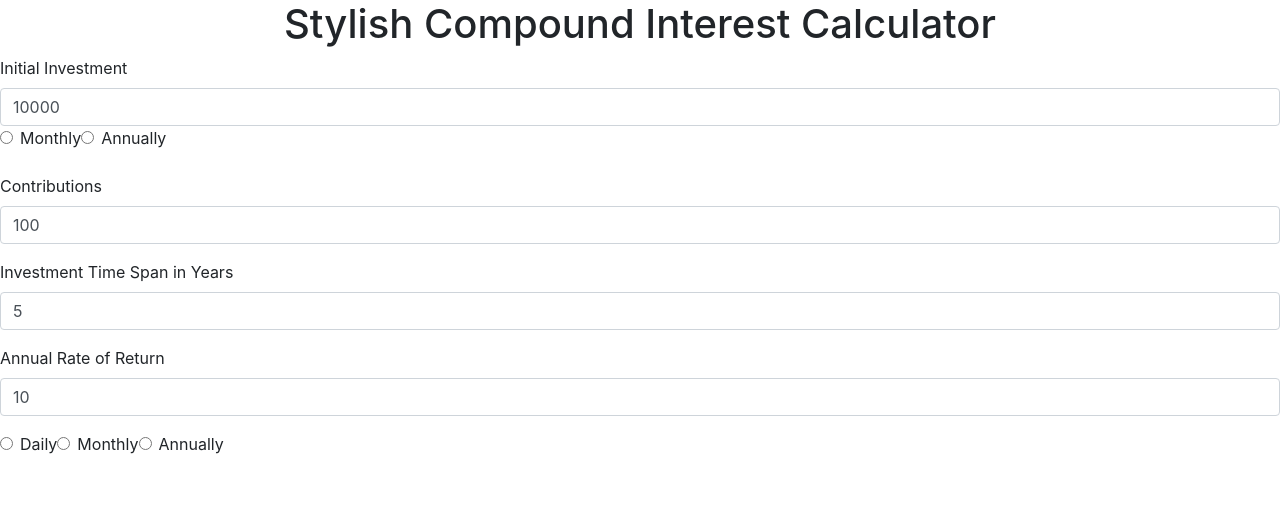
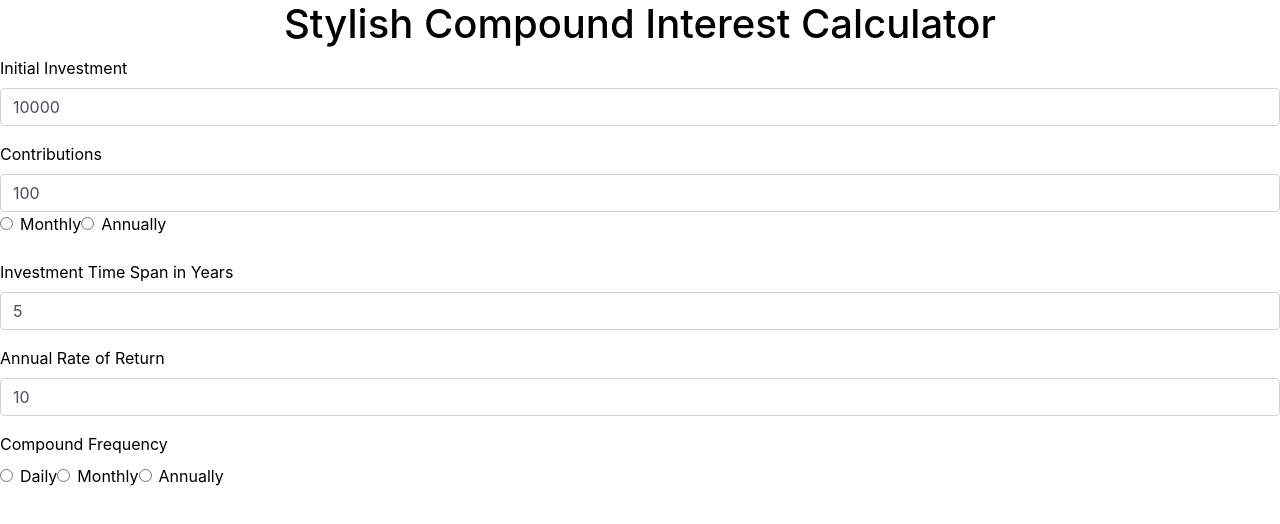
Before and after one commit to Shriever/Compound-interest-calculator, a React (Create React App) app: page / in a window 1280 px wide. Shown: the top 524 px of the page. Built offline with nearby package versions, Linux system fonts and the light colour scheme.

Commit message:
created dummy data for calculator function

```diff
--- a/src/Components/InvestmentForm.tsx
+++ b/src/Components/InvestmentForm.tsx
@@ -28,7 +28,7 @@ const InvestmentForm: React.FC = () => {
       <Form.Group controlId='formBasicPrincipal'>
         <Form.Label>Initial Investment</Form.Label>
         <Form.Control
-          min='0'
+          min='100'
           type='number'
           name='principal'
           value={state.inputs.principal}
@@ -44,13 +44,6 @@ const InvestmentForm: React.FC = () => {
             })
           }
         />
-        <Form.Group className='radio-buttons'>
-          <Form.Check id='monthly' name='time' type='radio' value='Monthly' />
-          <Form.Label htmlFor='monthly'>Monthly</Form.Label>
-
-          <Form.Check id='annually' name='time' type='radio' value='annually' />
-          <Form.Label htmlFor='annually'>Annually</Form.Label>
-        </Form.Group>
       </Form.Group>
       <Form.Group controlId='formBasicContributions'>
         <Form.Label>Contributions</Form.Label>
@@ -71,6 +64,13 @@ const InvestmentForm: React.FC = () => {
             })
           }
         />
+        <Form.Group className='radio-buttons'>
+          <Form.Check id='monthly' name='time' type='radio' value='Monthly' />
+          <Form.Label htmlFor='monthly'>Monthly</Form.Label>
+
+          <Form.Check id='annually' name='time' type='radio' value='annually' />
+          <Form.Label htmlFor='annually'>Annually</Form.Label>
+        </Form.Group>
       </Form.Group>
       <Form.Group controlId='formBasicTimeSpan'>
         <Form.Label>Investment Time Span in Years</Form.Label>
@@ -113,17 +113,25 @@ const InvestmentForm: React.FC = () => {
           }
         />
       </Form.Group>
-      <Form.Group
-        controlId='formBasicCompoundFrequency'
-        className='radio-buttons'
-      >
-        <Form.Check id='daily' name='time' type='radio' value='daily' />
+      <Form.Group controlId='formBasicCompoundRate' className='radio-buttons'>
+        <Form.Label className='group-title'>Compound Frequency</Form.Label>
+        <Form.Check id='daily' name='compoundRate' type='radio' value='daily' />
         <Form.Label htmlFor='daily'>Daily</Form.Label>
-        <Form.Check id='monthly' name='time' type='radio' value='Monthly' />
-        <Form.Label htmlFor='monthly'>Monthly</Form.Label>
+        <Form.Check
+          id='monthly-comp'
+          name='compoundRate'
+          type='radio'
+          value='Monthly'
+        />
+        <Form.Label htmlFor='monthly-comp'>Monthly</Form.Label>
 
-        <Form.Check id='annually' name='time' type='radio' value='annually' />
-        <Form.Label htmlFor='annually'>Annually</Form.Label>
+        <Form.Check
+          id='annually-comp'
+          name='compoundRate'
+          type='radio'
+          value='annually'
+        />
+        <Form.Label htmlFor='annually-comp'>Annually</Form.Label>
       </Form.Group>
     </Form>
   );
--- a/src/index.scss
+++ b/src/index.scss
@@ -1,16 +1,29 @@
+@import url("https://fonts.googleapis.com/css2?family=Roboto:wght@500&display=swap");
+
 * {
   box-sizing: border-box;
   margin: 0;
   padding: 0;
+  color: #000;
+}
+body {
+  font-family: "Roboto", sans-serif;
 }
 
 /*
 ==============
-InvestmentForm
+InvestmentForm Start
 ==============
 */
 .radio-buttons {
   display: flex;
-
-
+  flex-wrap: wrap;
+  .group-title {
+    flex-basis: 100%;
+  }
 }
+/*
+==============
+InvestmentForm End
+==============
+*/
```
